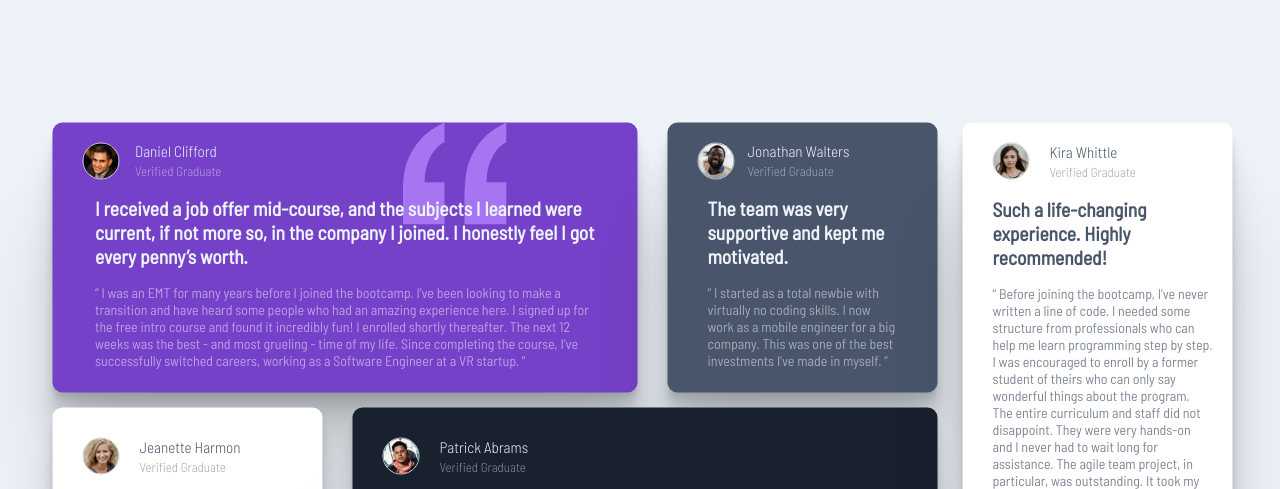
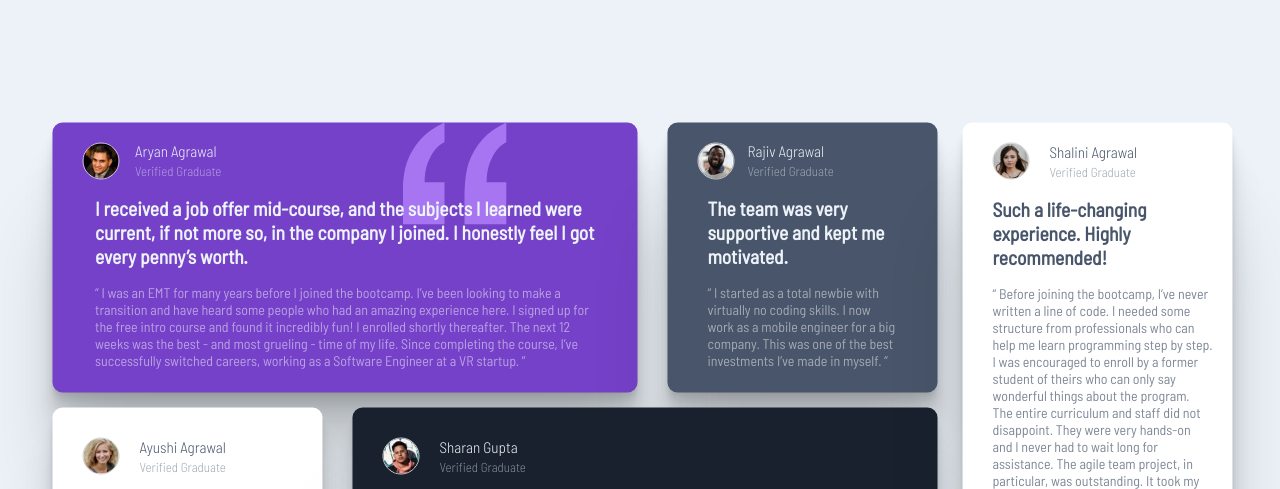
Before and after one commit to aryanagrawal22/testimonial, a plain HTML site: page index.html in a window 1280 px wide. Shown: the top 489 px of the page. Drawn offline with Linux system fonts and the light colour scheme.

Commit message:
updated names on the html file

```diff
--- a/index.html
+++ b/index.html
@@ -14,7 +14,7 @@
         <img src="images\image-daniel.jpg" alt="" class="person1">
         <img class="quote" src="images\bg-pattern-quotation.svg" alt="">
         <div class="text1">
-          <h3>Daniel Clifford</h3>
+          <h3>Aryan Agrawal</h3>
           <h4>Verified Graduate</h4>
           <h2>I received a job offer mid-course, and the subjects I learned were current, if not more so, in the company I joined. I honestly feel I got every penny’s worth.</h2>
           <p>“ I was an EMT for many years before I joined the bootcamp. I’ve been looking to make a transition and have heard some people who had an amazing experience here. I signed up for the free intro course and found it incredibly fun! I enrolled shortly thereafter. The next 12 weeks was the best - and most grueling - time of my life. Since completing the course, I’ve successfully switched careers, working as a Software Engineer at a VR startup. ”</p>
@@ -23,7 +23,7 @@
       <div class="cont-2">
         <img src="images\image-jonathan.jpg" alt="" class="person2">
         <div class="text2">
-          <h3>Jonathan Walters</h3>
+          <h3>Rajiv Agrawal</h3>
           <h4>Verified Graduate</h4>
           <h2>The team was very supportive and kept me motivated.</h2>
           <p>“ I started as a total newbie with virtually no coding skills. I now work as a mobile engineer for a big company. This was one of the best investments I’ve made in myself. ”</p>
@@ -32,7 +32,7 @@
       <div class="cont-3">
         <img src="images\image-jeanette.jpg" alt="" class="person3">
         <div class="text3">
-          <h3>Jeanette Harmon</h3>
+          <h3>Ayushi Agrawal</h3>
           <h4>Verified Graduate</h4>
           <h2>An overall wonderful and rewarding experience.</h2>
           <p>“ Thank you for the wonderful experience! I now have a job I really enjoy, and make a good living while doing something I love. ”</p>
@@ -41,7 +41,7 @@
       <div class="cont-4">
         <img src="images\image-patrick.jpg" alt="" class="person4">
         <div class="text4">
-          <h3>Patrick Abrams</h3>
+          <h3>Sharan Gupta</h3>
           <h4>Verified Graduate</h4>
           <h2>Awesome teaching support from TAs who did the bootcamp themselves. Getting guidance from them and learning from their experiences was easy.</h2>
           <p>“ The staff seem genuinely concerned about my progress which I find really refreshing. The program gave me the confidence necessary to be able to go out in the world and present myself as a capable junior developer. The standard is above the rest. You will get the personal attention you need from an incredible community of smart and amazing people. ”</p>
@@ -50,7 +50,7 @@
       <div class="cont-5">
         <img src="images\image-kira.jpg" alt="" class="person5">
         <div class="text5">
-          <h3>Kira Whittle</h3>
+          <h3>Shalini Agrawal</h3>
           <h4>Verified Graduate</h4>
           <h2>Such a life-changing experience. Highly recommended!</h2>
           <p>“ Before joining the bootcamp, I’ve never written a line of code. I needed some structure from professionals who can help me learn programming step by step. I was encouraged to enroll by a former student of theirs who can only say wonderful things about the program. The entire curriculum and staff did not disappoint. They were very hands-on and I never had to wait long for assistance. The agile team project, in particular, was outstanding. It took my learning to the next level in a way that no tutorial could ever have. In fact, I’ve often referred to it during interviews as an example of my developent experience. It certainly helped me land a job as a full-stack developer after receiving multiple offers. 100% recommend! ”</p>
```
